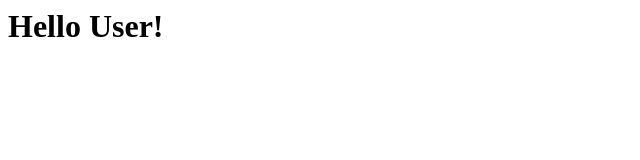
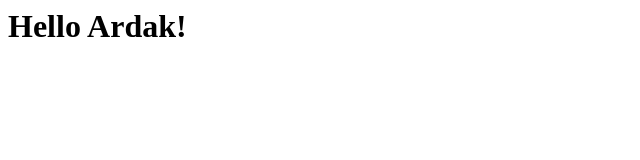
Before and after one commit to ardakshalkar/gittest, a plain HTML site: page index.html in a window 1280 px wide. Shown: the full height of the page, 0-640 px from the left. Drawn offline with Linux system fonts and the light colour scheme.

Commit message:
Update index.html

```diff
--- a/index.html
+++ b/index.html
@@ -1,5 +1,5 @@
 <html>
 <body>
-	<h1>Hello User!</h1>
+	<h1>Hello Ardak!</h1>
 </body>
 </html>
```
